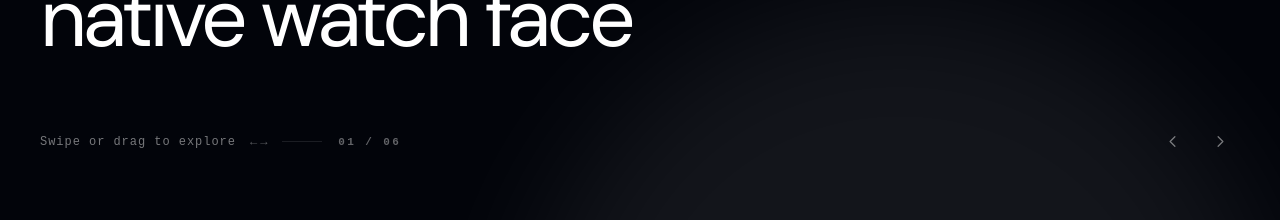
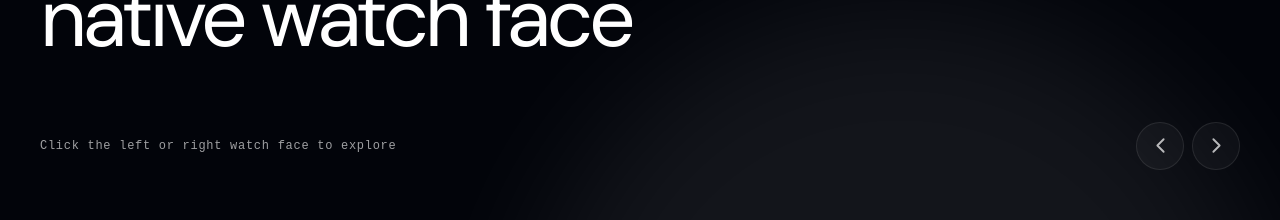
Before and after one commit to huilinshen/Huilin-Park, a Next.js app: page /projects/generative-watch-face in a window 1280 px wide. Shown: the part 4460-4680 px from the top of the page. Built offline with nearby package versions, Linux system fonts and the light colour scheme.

Commit message:
Refine Body Clock carousel controls

```diff
--- a/components/projects/BodyClockCaseStudy.tsx
+++ b/components/projects/BodyClockCaseStudy.tsx
@@ -324,20 +324,27 @@ function PrincipleCarouselItem({
   principleIndex,
   virtualIndex,
   isActive,
+  onSelect,
 }: {
   principle: (typeof principles)[number];
   principleIndex: number;
   virtualIndex: number;
   isActive: boolean;
+  onSelect: (virtualIndex: number) => void;
 }) {
   return (
     <article
       data-carousel-index={virtualIndex}
       aria-hidden={!isActive}
+      onClick={() => {
+        if (!isActive) {
+          onSelect(virtualIndex);
+        }
+      }}
       className={`principle-carousel-item relative grid shrink-0 snap-center justify-items-center content-start text-center transition-[opacity,transform,filter] duration-500 ease-out ${
         isActive
-          ? "z-10 scale-100 opacity-100 blur-0"
-          : "scale-[0.84] opacity-35 blur-[0.35px] md:scale-[0.82]"
+          ? "z-10 scale-100 cursor-default opacity-100 blur-0"
+          : "cursor-pointer scale-[0.84] opacity-35 blur-[0.35px] hover:opacity-55 md:scale-[0.82]"
       }`}
     >
       <div
@@ -711,10 +718,8 @@ export function BodyClockCaseStudy() {
   const principleCarouselRef = useRef<HTMLDivElement | null>(null);
   const principleScrollFrameRef = useRef<number | null>(null);
   const principleSettleTimerRef = useRef<number | null>(null);
-  const principleDragRef = useRef({ active: false, startX: 0, startScrollLeft: 0 });
   const principleCarouselIndexRef = useRef(principles.length);
   const [principleCarouselIndex, setPrincipleCarouselIndex] = useState(principles.length);
-  const [isPrincipleDragging, setIsPrincipleDragging] = useState(false);
   const [activeChapter, setActiveChapter] = useState("hero");
   const [openChallengeIndexes, setOpenChallengeIndexes] = useState<Set<number>>(
     () => new Set(challenges.map((_, index) => index)),
@@ -907,17 +912,12 @@ export function BodyClockCaseStudy() {
           from { opacity: 0.42; transform: scale(0.975); }
           to { opacity: 1; transform: scale(1); }
         }
-        @keyframes principleCarouselCue {
-          0%, 100% { transform: translateX(0); opacity: 0.45; }
-          50% { transform: translateX(7px); opacity: 0.9; }
-        }
         @keyframes heroBubblePulse {
           0%, 100% { opacity: 0.62; }
           50% { opacity: 1; }
         }
         .body-clock-reveal { animation: bodyClockReveal 720ms ease-out both; }
         .watch-flow-frame { animation: watchFlowFrameIn 360ms ease-out both; }
-        .principle-carousel-cue { animation: principleCarouselCue 1.6s ease-in-out infinite; }
         .principle-carousel {
           --principle-card-width: min(78vw, 420px);
           gap: clamp(12px, 4vw, 56px);
@@ -928,11 +928,6 @@ export function BodyClockCaseStudy() {
         }
         .principle-carousel::-webkit-scrollbar { display: none; }
         .principle-carousel-item { width: var(--principle-card-width); }
-        .principle-carousel.is-dragging {
-          cursor: grabbing;
-          scroll-snap-type: none;
-          user-select: none;
-        }
         @media (min-width: 768px) {
           .principle-carousel { --principle-card-width: min(46vw, 400px); }
         }
@@ -941,7 +936,7 @@ export function BodyClockCaseStudy() {
         }
         .hero-bubble-pulse { animation: heroBubblePulse 2.8s ease-in-out infinite; }
         @media (prefers-reduced-motion: reduce) {
-          .watch-flow-frame, .principle-carousel-cue, .hero-bubble-pulse { animation: none; }
+          .watch-flow-frame, .hero-bubble-pulse { animation: none; }
         }
       `}</style>
 
@@ -1143,16 +1138,8 @@ export function BodyClockCaseStudy() {
           <div className="grid gap-7">
             <div className="flex items-center justify-between gap-5">
               <div className="flex items-center gap-4">
-                <p className="flex items-center gap-3 font-mono text-[11px] font-medium tracking-[0.08em] text-white/46 md:text-[12px]">
-                  Swipe or drag to explore
-                  <span className="principle-carousel-cue inline-flex items-center gap-0.5 text-white/60" aria-hidden="true">
-                    <span>←</span>
-                    <span>→</span>
-                  </span>
-                </p>
-                <span className="hidden h-px w-10 bg-white/10 sm:block" aria-hidden="true" />
-                <p className="hidden font-mono text-[11px] font-semibold tracking-[0.22em] text-white/38 sm:block">
-                  {String(principleIndex + 1).padStart(2, "0")} / {String(principles.length).padStart(2, "0")}
+                <p className="flex items-center gap-3 font-mono text-[11px] font-medium tracking-[0.06em] text-white/62 md:text-[12px]">
+                  Click the left or right watch face to explore
                 </p>
               </div>
 
@@ -1161,17 +1148,17 @@ export function BodyClockCaseStudy() {
                   type="button"
                   onClick={() => movePrincipleCarousel(-1)}
                   aria-label="Previous principle"
-                  className="grid h-10 w-10 place-items-center rounded-full text-white/46 transition hover:bg-white/[0.06] hover:text-white focus-visible:outline-none focus-visible:ring-1 focus-visible:ring-white/55"
+                  className="grid h-12 w-12 place-items-center rounded-full border border-white/[0.09] bg-white/[0.035] text-white/70 transition hover:border-white/20 hover:bg-white/[0.09] hover:text-white focus-visible:outline-none focus-visible:ring-1 focus-visible:ring-white/55"
                 >
-                  <ChevronLeft size={19} strokeWidth={1.6} />
+                  <ChevronLeft size={25} strokeWidth={1.8} />
                 </button>
                 <button
                   type="button"
                   onClick={() => movePrincipleCarousel(1)}
                   aria-label="Next principle"
-                  className="grid h-10 w-10 place-items-center rounded-full text-white/46 transition hover:bg-white/[0.06] hover:text-white focus-visible:outline-none focus-visible:ring-1 focus-visible:ring-white/55"
+                  className="grid h-12 w-12 place-items-center rounded-full border border-white/[0.09] bg-white/[0.035] text-white/70 transition hover:border-white/20 hover:bg-white/[0.09] hover:text-white focus-visible:outline-none focus-visible:ring-1 focus-visible:ring-white/55"
                 >
-                  <ChevronRight size={19} strokeWidth={1.6} />
+                  <ChevronRight size={25} strokeWidth={1.8} />
                 </button>
               </div>
             </div>
@@ -1192,53 +1179,7 @@ export function BodyClockCaseStudy() {
                   movePrincipleCarousel(1);
                 }
               }}
-              onPointerDown={(event) => {
-                if (event.pointerType !== "mouse" || event.button !== 0) {
-                  return;
-                }
-
-                const carousel = principleCarouselRef.current;
-
-                if (!carousel) {
-                  return;
-                }
-
-                principleDragRef.current = {
-                  active: true,
-                  startX: event.clientX,
-                  startScrollLeft: carousel.scrollLeft,
-                };
-                setIsPrincipleDragging(true);
-                carousel.setPointerCapture(event.pointerId);
-              }}
-              onPointerMove={(event) => {
-                const carousel = principleCarouselRef.current;
-                const drag = principleDragRef.current;
-
-                if (!carousel || !drag.active) {
-                  return;
-                }
-
-                carousel.scrollLeft = drag.startScrollLeft - (event.clientX - drag.startX);
-              }}
-              onPointerUp={(event) => {
-                const carousel = principleCarouselRef.current;
-
-                principleDragRef.current.active = false;
-                setIsPrincipleDragging(false);
-
-                if (carousel?.hasPointerCapture(event.pointerId)) {
-                  carousel.releasePointerCapture(event.pointerId);
-                }
-
-              }}
-              onPointerCancel={() => {
-                principleDragRef.current.active = false;
-                setIsPrincipleDragging(false);
-              }}
-              className={`principle-carousel -mx-5 flex cursor-grab snap-x snap-mandatory overflow-x-auto overflow-y-hidden py-6 focus-visible:outline-none focus-visible:ring-1 focus-visible:ring-inset focus-visible:ring-white/20 md:-mx-10 md:py-8 ${
-                isPrincipleDragging ? "is-dragging" : ""
-              }`}
+              className="principle-carousel -mx-5 flex select-none snap-x snap-mandatory overflow-x-auto overflow-y-hidden py-6 focus-visible:outline-none focus-visible:ring-1 focus-visible:ring-inset focus-visible:ring-white/20 md:-mx-10 md:py-8"
             >
               {loopingPrinciples.map(({ principleIndex: itemIndex, virtualIndex, ...principle }) => (
                 <PrincipleCarouselItem
@@ -1247,6 +1188,7 @@ export function BodyClockCaseStudy() {
                   principleIndex={itemIndex}
                   virtualIndex={virtualIndex}
                   isActive={principleCarouselIndex === virtualIndex}
+                  onSelect={centrePrincipleItem}
                 />
               ))}
             </div>
```
